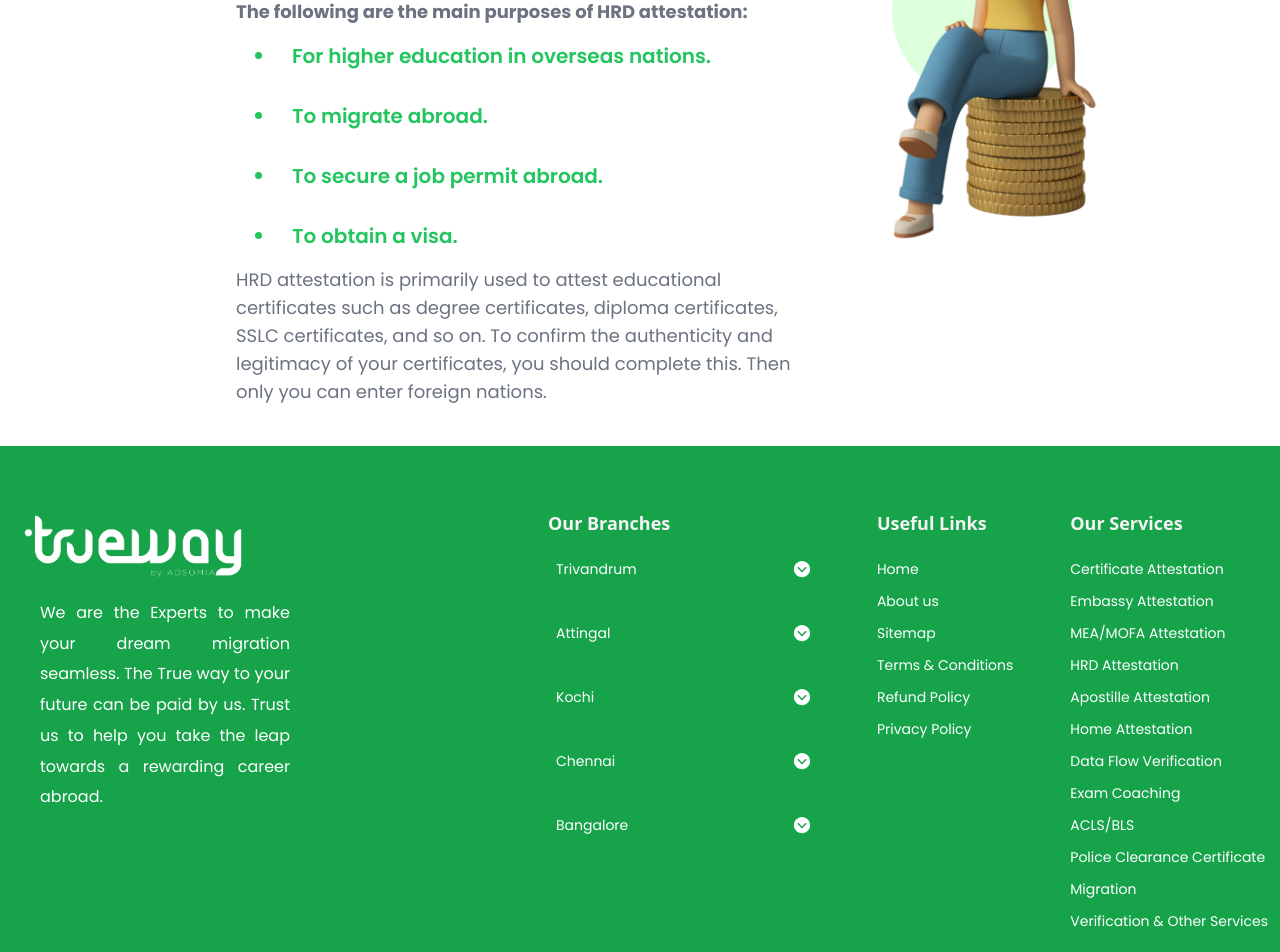
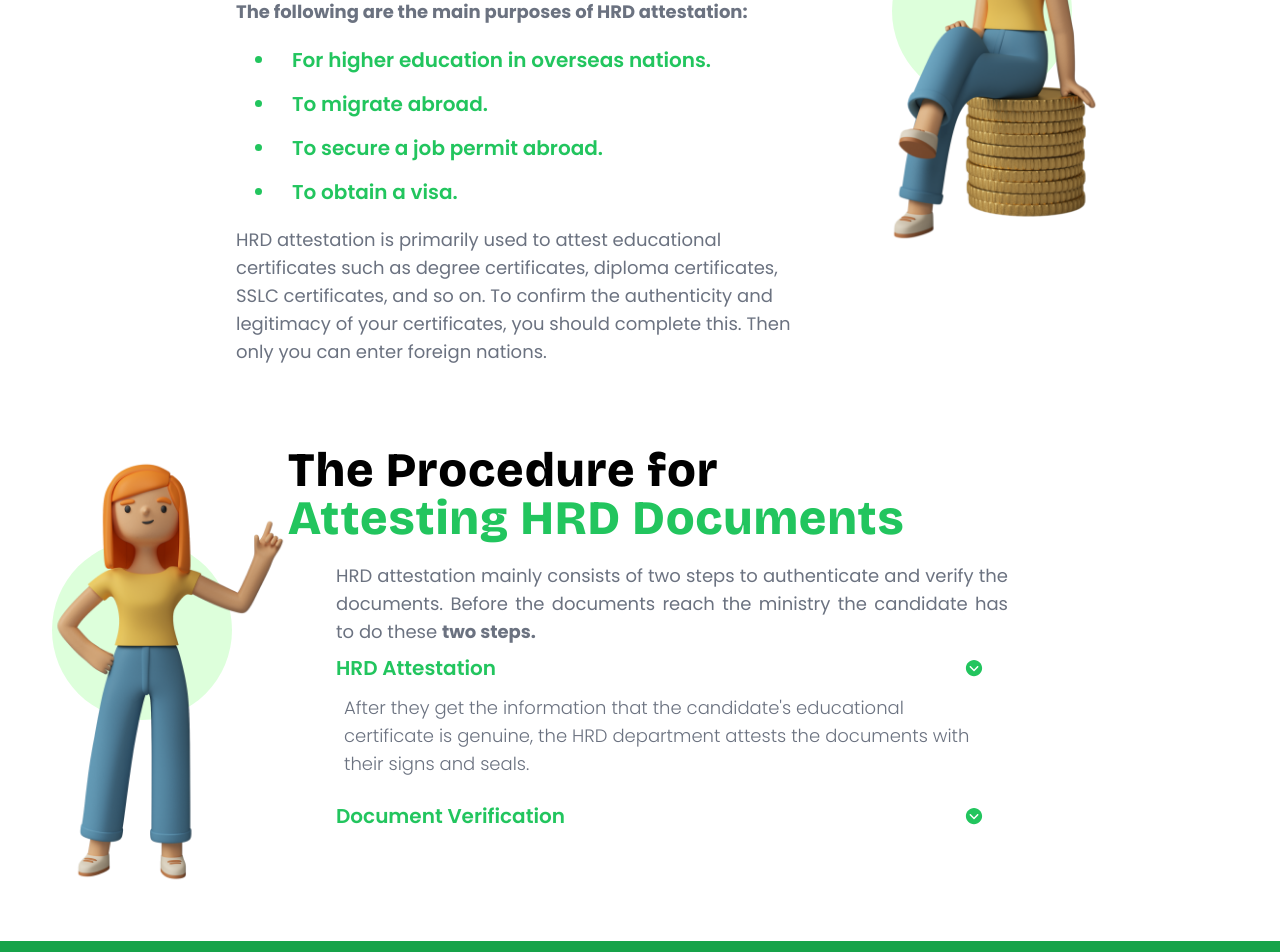
Before and after one commit to Truwayinternational/Trueway-Website, a React (Create React App) app: page /hrdAttestation in a window 1280 px wide. Shown: the part 3940-4892 px from the top of the page. Built offline with nearby package versions, Linux system fonts and the light colour scheme.

Commit message:
Procedure for HRD

```diff
--- a/src/Pages/OtherServices/Certificate Attestation/ProcedureOfCA.js
+++ b/src/Pages/OtherServices/Certificate Attestation/ProcedureOfCA.js
@@ -15,7 +15,7 @@ function ProcedureOfCA() {
     const linkName = !readMore && 'Read More...'
 
   return (
-    <div>
+    <>
       <div className='h-full py-10'>
           <div className='flex mx-4 lg:px-16 px-3'>
             <img className='md:hidden grid  w-[100px]  mt-[-30px]' src={Avatar_3} alt="Avatar_3" />
@@ -28,11 +28,11 @@ function ProcedureOfCA() {
           <div className='w-full lg:px-12 lg:pr-16 px-4 pl-6 '>
             <p className='text-md md:text-xl lg:text-lg text-justify text-gray-500 font-poppins pr-3 lg:p-0'>
             Getting your certificates attested is a must for getting a visa. Whether you're going abroad to work or study, this process is essential. In India, the attestation procedure is a series of steps. The most crucial one is the Ministry of Foreign Affairs attestation, which comes after getting attestations from all departments. This step holds extra significance. India offers attestation services of three types:
-            <ol className='list-disc text-green-500 font-semibold text-lg md:text-xl lg:px-10 pl-6'>
-                    <li className='cursor-pointer'>Educational certificates</li>
-                    <li className='cursor-pointer'> Non-educational certificates </li>
-                    <li className='cursor-pointer'>Commercial certificates </li>
-            </ol>
+                  <ol className='list-disc text-green-500 font-semibold text-lg md:text-xl lg:px-10 pl-6 py-3'>
+                    <li className='cursor-pointer py-2'>Educational certificates</li>
+                    <li className='cursor-pointer py-2'> Non-educational certificates </li>
+                    <li className='cursor-pointer py-2'>Commercial certificates </li>
+                  </ol>
             Certificate attestation requires the original certificates and passport copies. These documents are verified by relevant authorities based on the type of attestation needed. Certificate attestation is a way to prove that educational, non-educational, and commercial documents are genuine. It's crucial for people planning to work or study abroad.
             </p>
             {/* readMore add in paragraph */}
@@ -48,7 +48,7 @@ function ProcedureOfCA() {
           </div>
         </div>
       </div>
-  </div>
+  </>
   )
 }
 
--- a/src/Pages/OtherServices/Embassy Attestation/HowDoIGet.js
+++ b/src/Pages/OtherServices/Embassy Attestation/HowDoIGet.js
@@ -4,6 +4,7 @@ import {
     AccordionHeader,
     AccordionBody,
   } from "@material-tailwind/react";
+
 import Avatar_3 from '../../../Assets/certificate attestation/avatar_3.png'
 
 import {IoIosArrowDropdownCircle} from 'react-icons/io'
--- a/src/Pages/OtherServices/HRD Attestation/HRDIndex.js
+++ b/src/Pages/OtherServices/HRD Attestation/HRDIndex.js
@@ -6,6 +6,7 @@ import WhatIsHRD from './WhatIsHRD';
 import HRDservices from './HRDservices';
 import ServicesMob from './ServicesMob';
 import PurposesOfHRD from './PurposesOfHRD';
+import ProcedureForHrd from './ProcedureForHrd';
 
 
 
@@ -19,6 +20,7 @@ function HRDIndex() {
         <HRDservices />
         <ServicesMob /> {/*  countries in mobile screen size */}
         <PurposesOfHRD />
+        <ProcedureForHrd />
     </div>
   )
 
--- /dev/null
+++ b/src/Pages/OtherServices/HRD Attestation/ProcedureForHrd.js
@@ -0,0 +1,60 @@
+import React, {useState} from 'react'
+import Avatar_3 from '../../../Assets/certificate attestation/avatar_3.png'
+import {
+    Accordion,
+    AccordionHeader,
+    AccordionBody,
+  } from "@material-tailwind/react";
+
+import {IoIosArrowDropdownCircle} from 'react-icons/io'
+
+
+function ProcedureForHrd() {
+
+    const [open, setOpen] = useState(0);
+    const [alwaysOpen, setAlwaysOpen] = useState(true)
+
+    const handleAlwaysOpen = () => setAlwaysOpen((cur) => !cur);
+    const handleOpen = (value) => setOpen(open === value ? 0 : value);
+
+  return (
+    <>
+      <div className='h-full my-10'>
+          <div className='flex mx-4 lg:px-16 px-3'>
+            <img className='md:hidden grid  w-[100px] ' src={Avatar_3} alt="Avatar_3" />
+            <h4 className='md:text-5xl lg:px-52 text-3xl pb-5 font-HeadingFont font-extrabold text-black  md:tracking-wide '> The Procedure for <br/><p className='text-green-500'>Attesting HRD Documents </p></h4>
+          </div>
+        <div className='flex '>
+          <div className='hidden md:flex h-full lg:pl-10 xl:mt-[-120px] py-4'>
+            <img src={Avatar_3} alt="avatar_3" />
+          </div>
+          <div className='lg:px-12 lg:pr-16 px-4 pl-6 '>
+            <p className='text-md md:text-xl lg:text-lg text-justify text-gray-500 font-poppins pr-3 lg:p-0  max-w-2xl'>
+            HRD attestation mainly consists of two steps to authenticate and verify the documents. Before the documents reach the ministry the candidate has to do these <b>two steps. </b>
+            </p>
+            <div className='text-md md:text-xl lg:text-lg text-gray-500 font-poppins pr-3 lg:p-0 max-w-2xl '>
+                <Accordion open={alwaysOpen}>
+                    <AccordionHeader className='text-green-500 cursor-pointer text-lg md:text-xl py-2' onClick={handleAlwaysOpen}>  HRD Attestation <IoIosArrowDropdownCircle className='ms-auto'/>
+                    </AccordionHeader>
+                    <AccordionBody className="text-sm md:text-lg text-gray-500 px-2 pt-1 pr-8">
+                    After they get the information that the candidate's educational certificate is genuine, the HRD department attests the documents with their signs and seals.
+                    </AccordionBody>
+                </Accordion>
+                            {/* 2nd accordion */}
+                <Accordion open={open === 1}>
+                    <AccordionHeader className='text-green-500 cursor-pointer text-lg md:text-xl py-2' onClick={() => handleOpen(1)}>
+                    Document Verification <IoIosArrowDropdownCircle className='ms-auto'/>
+                    </AccordionHeader>
+                    <AccordionBody className="text-sm md:text-lg text-gray-500 px-2 pt-1 pr-8">
+                    This is the primary procedure before going for HRD attestation. This is basically educational certificate legalisation. The process is as follows: the concerned state HRD sends a copy of the education certificate to the concerned school, college, or university. From there, they send a confirmation letter to HRD informing them of the authenticity and genuineness of the certificates.
+                    </AccordionBody>
+                </Accordion>
+            </div>
+          </div>
+        </div>
+      </div>
+    </>
+  )
+}
+
+export default ProcedureForHrd
--- a/src/Pages/OtherServices/HRD Attestation/PurposesOfHRD.js
+++ b/src/Pages/OtherServices/HRD Attestation/PurposesOfHRD.js
@@ -18,11 +18,11 @@ function PurposesOfHRD() {
                         HRD attestation is mainly used for migration purposes. If you are planning to migrate to your dream country for education, employment, or such matters, then attestation of your documents is mandatory.
                         </p>
                         <b>The following are the main purposes of HRD attestation:</b>
-                        <ol className='list-disc text-green-500 font-semibold text-lg md:text-xl lg:px-10 pl-6'>
-                            <li className='cursor-pointer'>For higher education in overseas nations.</li>
-                            <li className='cursor-pointer'>To migrate abroad.   </li>
-                            <li className='cursor-pointer'>To secure a job permit abroad. </li>
-                            <li className='cursor-pointer'>To obtain a visa.</li>
+                        <ol className='list-disc text-green-500 font-semibold text-lg md:text-xl lg:px-10 pl-6 py-3'>
+                            <li className='cursor-pointer py-2'>For higher education in overseas nations.</li>
+                            <li className='cursor-pointer py-2'>To migrate abroad.   </li>
+                            <li className='cursor-pointer py-2'>To secure a job permit abroad. </li>
+                            <li className='cursor-pointer py-2'>To obtain a visa.</li>
                         </ol>
                         <p>
                         HRD attestation is primarily used to attest educational certificates such as degree certificates, diploma certificates, SSLC certificates, and so on. To confirm the authenticity and legitimacy of your certificates, you should complete this. Then only you can enter foreign nations.
```
